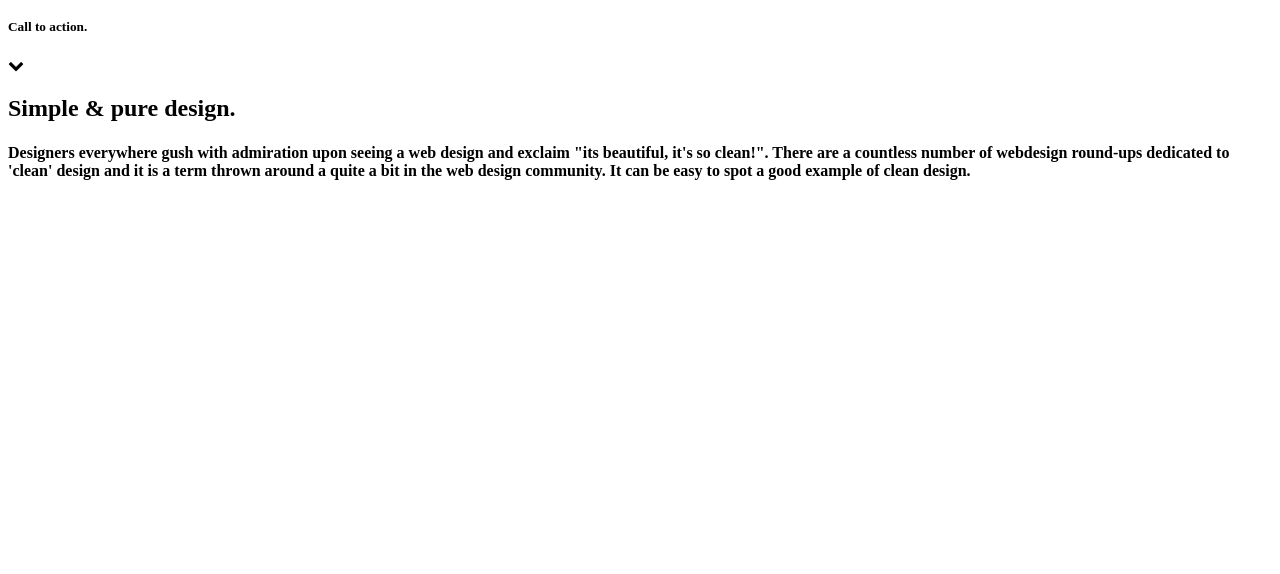
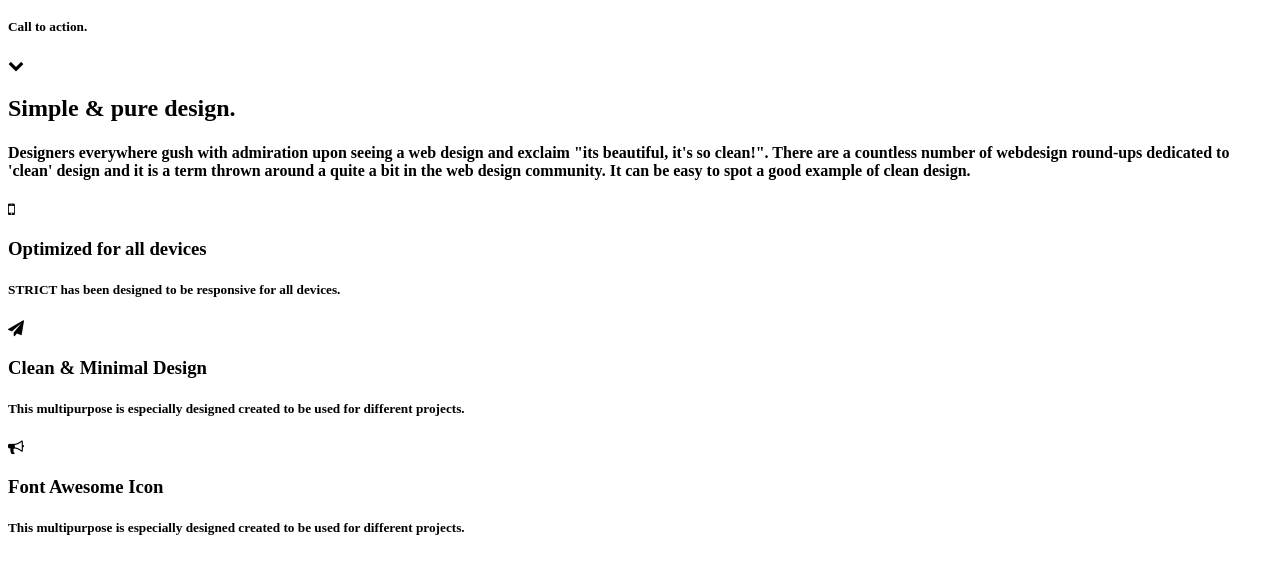
Before and after one commit to moaishwaryaprdxn/Task3, a plain HTML site: page index.html in a window 1280 px wide. Shown: the part 2040-2614 px from the top of the page. Before the commit the page ends 2267 px from the top, so only its background shows below. Drawn offline with Linux system fonts and the light colour scheme; files that its build step writes are made by us from their sources; files whose address does not match are found by name.

Commit message:
HTML structure for 'second content' in main is created

```diff
--- a/index.html
+++ b/index.html
@@ -50,6 +50,26 @@
         <h4>Designers everywhere gush with admiration upon seeing a web design and exclaim "its beautiful, it's so clean!". There are a countless number of webdesign round-ups dedicated to 'clean' design and it is a term thrown around a quite a bit in the web design community. It can be easy to spot a good example of clean design. </h4>
       </div>
       <!-- End First Content  -->
+      <!-- Second Content -->
+      <div class="second_content">
+        <div class="WrapImageIcon1">
+          <div class="imageicon1"><i class="fa fa-mobile" aria-hidden="true"></i>
+            <img src="" alt="" img align="middle">
+            <h3>Optimized for all devices</h3>
+            <h5>STRICT has been designed to be responsive for all devices.</h5>
+          </div>
+          <div class="imageicon2"><i class="fa fa-paper-plane" aria-hidden="true"></i>
+            <img src="" alt="" img align="middle" hspace="" />
+            <h3>Clean & Minimal Design</h3>
+            <h5>This multipurpose is especially designed created to be used for different projects.</h5>
+          </div>
+          <div class="imageicon3"><i class="fa fa-bullhorn" aria-hidden="true"></i>
+            <img src="" alt="" img align="middle" />
+            <h3>Font Awesome Icon</h3>
+            <h5>This multipurpose is especially designed created to be used for different projects.</h5>
+          </div>
+      </div>
+      <!-- End Second Content -->
   </div>
   <!-- End Container -->
   </body>
```
